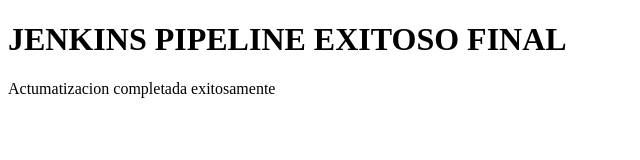
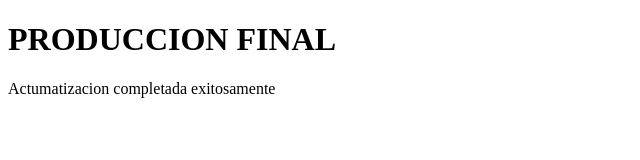
Before and after one commit to Manolete919/website, a plain HTML site: page index.html in a window 1280 px wide. Shown: the whole page, without its empty margins (0-640 px from the left). Drawn offline with Linux system fonts and the light colour scheme.

Commit message:
Prueba Produccion Final

```diff
--- a/index.html
+++ b/index.html
@@ -2,7 +2,7 @@
 <html>
 <body>
 
-<h1>JENKINS PIPELINE EXITOSO FINAL</h1>
+<h1>PRODUCCION FINAL</h1>
 
 <p>Actumatizacion completada exitosamente</p>
 
```
